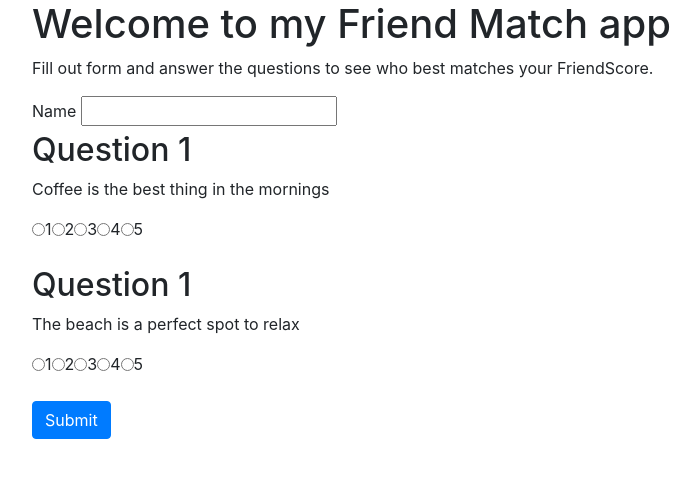
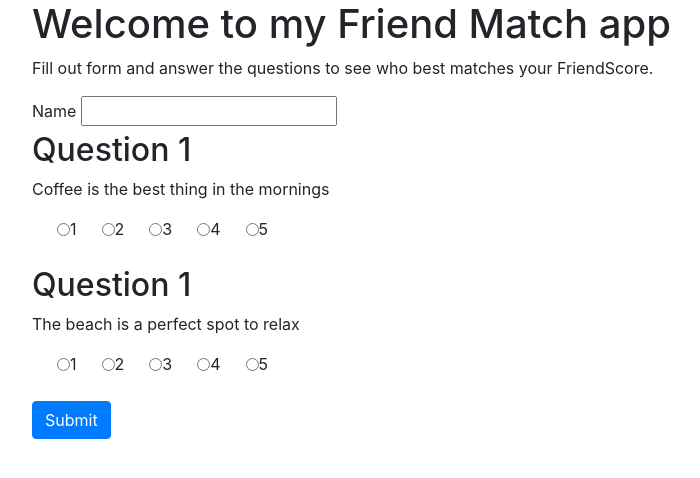
Before and after one commit to FedericoAlmenara/Week--13-HW, a website: page app/public/survey.html in a window 1280 px wide. Shown: the whole page, without its empty margins (38-738 px from the left). Drawn offline with nearby package versions, Linux system fonts and the light colour scheme; files that its build step writes are made by us from their sources.

Commit message:
added a css stylesheet

```diff
--- /dev/null
+++ b/app/public/style.css
@@ -0,0 +1,3 @@
+input.radio{
+    margin: 0 0 0 25px;
+}
--- a/app/public/survey.html
+++ b/app/public/survey.html
@@ -6,6 +6,7 @@
     <meta name="viewport" content="width=device-width, initial-scale=1.0">
     <meta http-equiv="X-UA-Compatible" content="ie=edge">
     <title>Friend Match</title>
+    <link rel="stylesheet" href="./public/style.css">
     <link rel="stylesheet" href="https://maxcdn.bootstrapcdn.com/bootstrap/4.0.0/css/bootstrap.min.css">
     <script src="https://code.jquery.com/jquery.js"></script>
 </head>
```
